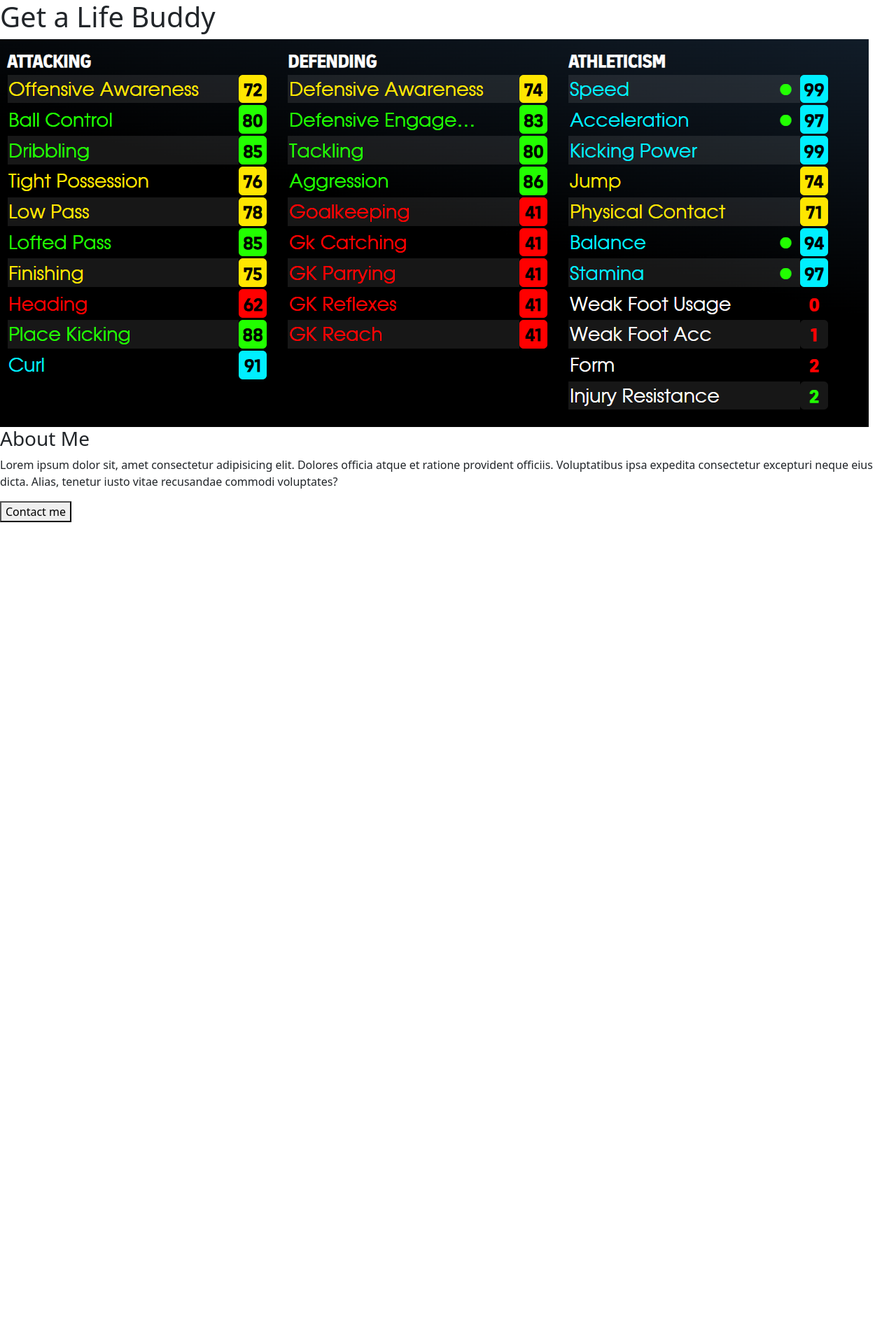
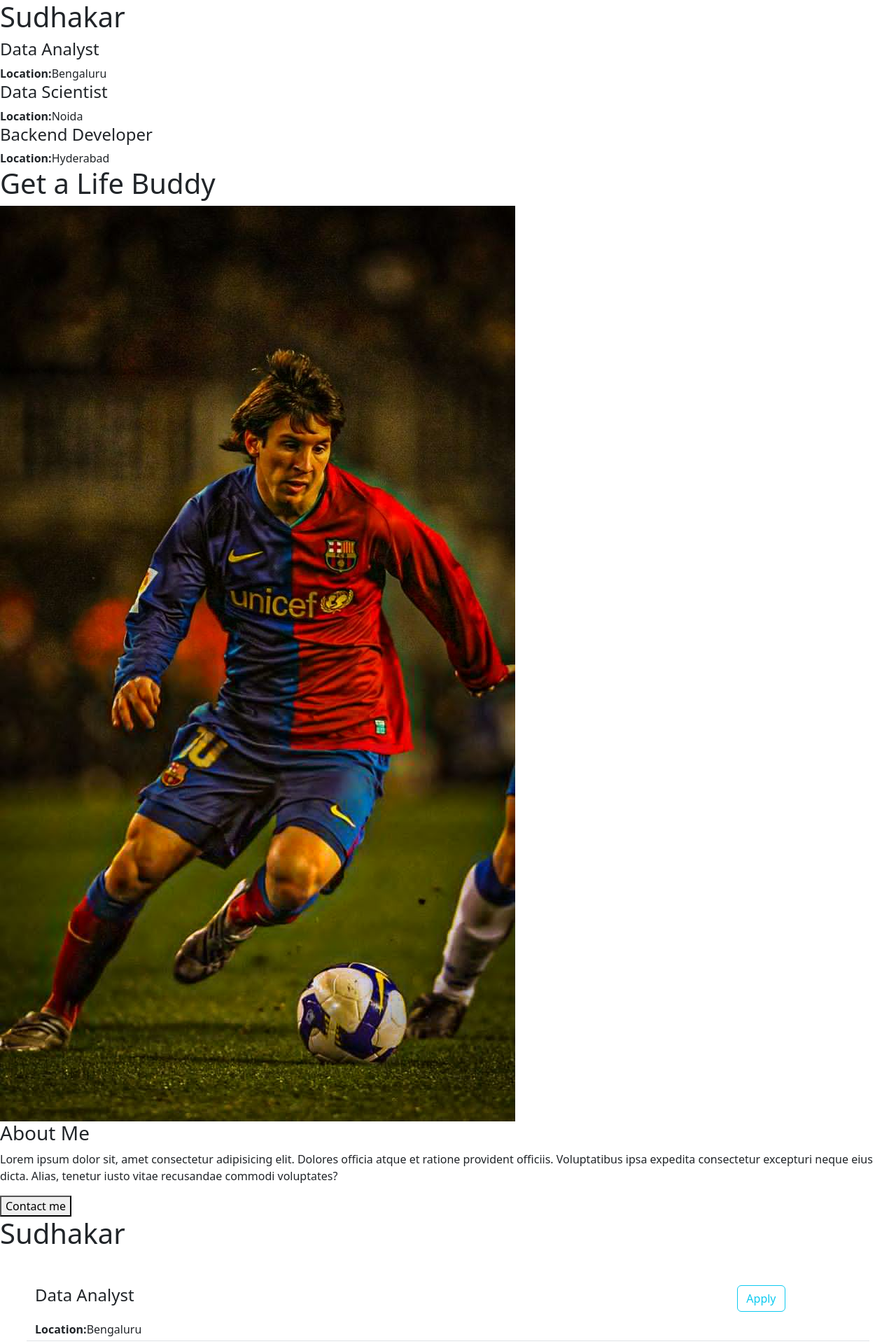
Before and after one commit to SudhakrJha/jovian-careers-v2, a Flask app: page / in a window 1280 px wide. Shown: the top 1920 px of the page at 70% size. Before the commit the page ends 746 px from the top, so only its background shows below. Run offline with Flask 3, Linux system fonts and the light colour scheme.

Commit message:
Added dynamic data and API route

```diff
--- a/app.py
+++ b/app.py
@@ -1,12 +1,66 @@
-from flask import Flask,render_template
+from flask import Flask, render_template, jsonify
 
 app = Flask(__name__)
+
+JOBS = [{
+    'id': 1,
+    'role': 'Data Analyst',
+    'location': 'Bengaluru',
+}, {
+    'id': 2,
+    'role': 'Data Scientist',
+    'location': 'Noida',
+    'Salary': '12k'
+}, {
+    'id': 3,
+    'role': 'Backend Developer',
+    'location': 'Hyderabad',
+    'Salary': '9k'
+}]
 
 
 @app.route('/')
 def hello_world():
-  return render_template('home.html')
+    return render_template('home.html', jobs=JOBS, name="Sudhakar")
+
+
+@app.route('/jobs')
+def jobs():
+    return jsonify(JOBS)
 
 
 if __name__ == "__main__":
-  app.run(host='0.0.0.0', debug=True)
+    app.run(debug=True)
+from flask import Flask, render_template, jsonify
+
+app = Flask(__name__)
+
+JOBS = [{
+    'id': 1,
+    'role': 'Data Analyst',
+    'location': 'Bengaluru',
+}, {
+    'id': 2,
+    'role': 'Data Scientist',
+    'location': 'Noida',
+    'Salary': '12k'
+}, {
+    'id': 3,
+    'role': 'Backend Developer',
+    'location': 'Hyderabad',
+    'Salary': '9k'
+}]
+
+
+@app.route('/')
+def hello_world():
+    return render_template('home.html', jobs=JOBS, name="Sudhakar")
+
+
+@app.route('/api/jobs')
+def jobs():
+    return jsonify(JOBS)
+
+
+if __name__ == "__main__":
+    app.run(debug=True)
--- a/templates/home.html
+++ b/templates/home.html
@@ -9,11 +9,54 @@
 
 </head>
 <body>
+  <H1>{{name}}</H1>
+  <div>
+    {% for job in jobs %}
+    <div style='margin-bottom:'20px''><h4></>{{job['role']}}</h4>
+      <div><b>Location:</b>{{job['location']}}
+      </div>
+    </div>
+
+    {%endfor%}
+  </div>
   <h1>Get a Life Buddy</h1>
   <div>
-  <img src="/static/img.png"></div>
+  <img src="/static/goat.jpeg"></div>
   <h3>About Me</h3>
-  <p>Lorem     ipsum dolor sit, amet consectetur adipisicing elit. Dolores officia atque et ratione provident officiis. Voluptatibus ipsa expedita consectetur excepturi neque eius dicta. Alias, tenetur iusto vitae recusandae commodi voluptates?</p>
+  <p>Lorem ipsum dolor sit, amet consectetur adipisicing elit. Dolores officia atque et ratione provident officiis. Voluptatibus ipsa expedita consectetur excepturi neque eius dicta. Alias, tenetur iusto vitae recusandae commodi voluptates?</p>
   <button>Contact me</button>
 </body>
+</html><!DOCTYPE html>
+<html lang="en">
+
+<head>
+    <meta charset="UTF-8">
+    <meta http-equiv="X-UA-Compatible" content="IE=edge">
+    <meta name="viewport" content="width=device-width, initial-scale=1.0">
+    <title>New Day</title>
+    <link href="https://cdn.jsdelivr.net/npm/bootstrap@5.3.3/dist/css/bootstrap.min.css" rel="stylesheet"
+        integrity="sha384-QWTKZyjpPEjISv5WaRU9OFeRpok6YctnYmDr5pNlyT2bRjXh0JMhjY6hW+ALEwIH" crossorigin="anonymous">
+
+</head>
+
+<body>
+    <H1>{{name}}</H1>
+    <div style="margin: 50px 50px 0px 50px;">
+        {% for job in jobs %}
+        {% include 'job.html' %}
+        {%endfor%}
+    </div>
+    <h1>Get a Life Buddy</h1>
+    <div>
+        <img src="/static/goat.jpeg" width="700px">
+        <img src="/static/Me.jpg" width="700px">
+    </div>
+    <h3>About Me</h3>
+    <p>Lorem ipsum dolor sit, amet consectetur adipisicing elit. Dolores officia atque et ratione provident officiis.
+        Voluptatibus ipsa expedita consectetur excepturi neque eius dicta. Alias, tenetur iusto vitae recusandae commodi
+        voluptates?</p>
+    <button>Contact me</button>
+
+</body>
+
 </html>
--- /dev/null
+++ b/templates/job.html
@@ -0,0 +1,10 @@
+<div class="border-bottom row" style="margin-bottom: 20px;" >
+    <div class="col-10">
+    <div style='margin-bottom: 8px; padding-bottom: 6px;'><h4></>{{job['role']}}</h4></div>
+    <div style="margin-bottom: 4px;"><b>Location:</b>{{job['location']}}</div>
+    {% if 'Salary' in job%}<div><B>Salary: {{job['Salary']}}</B></div>{%endif%}
+    </div>
+    <div class="col-2">
+        <button type="button" class="btn btn-outline-info">Apply</button>
+    </div>
+</div>
```
Also changed, not shown: static/goat.jpeg (added), 1 other file.
